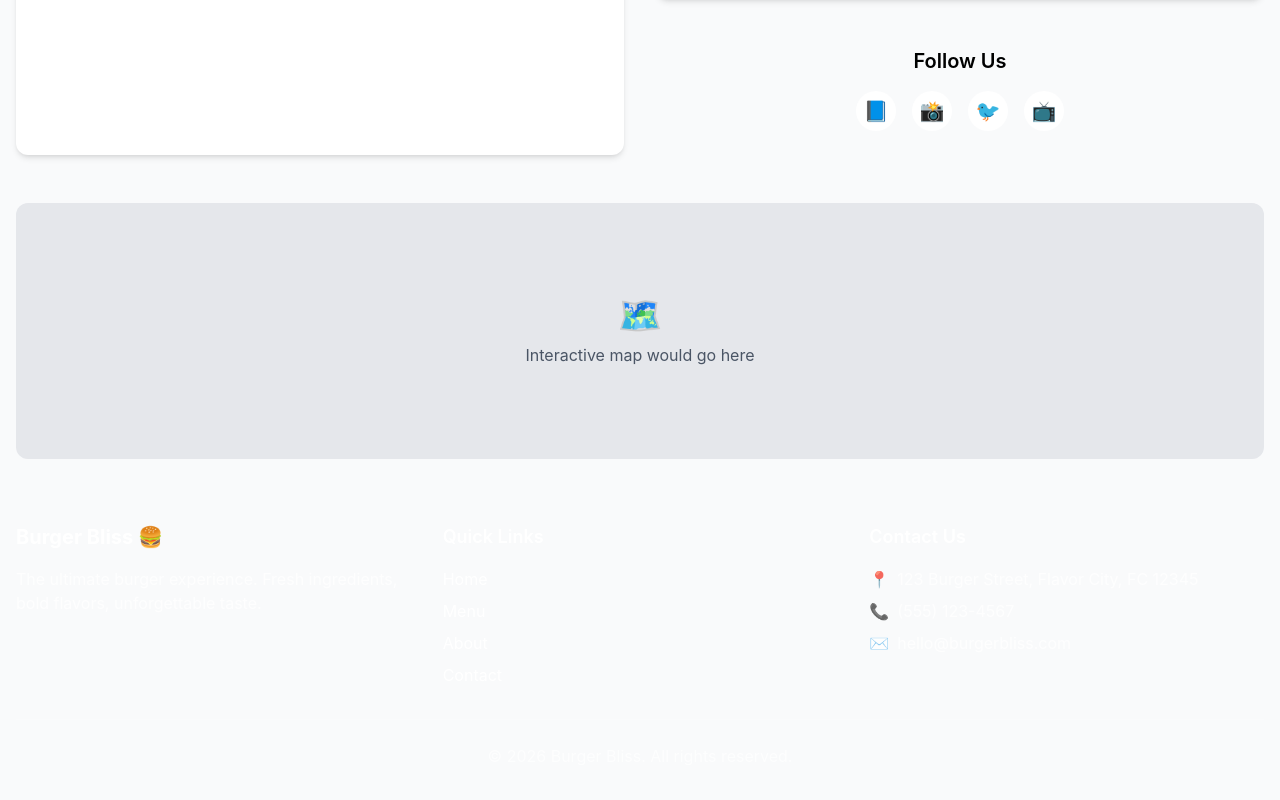
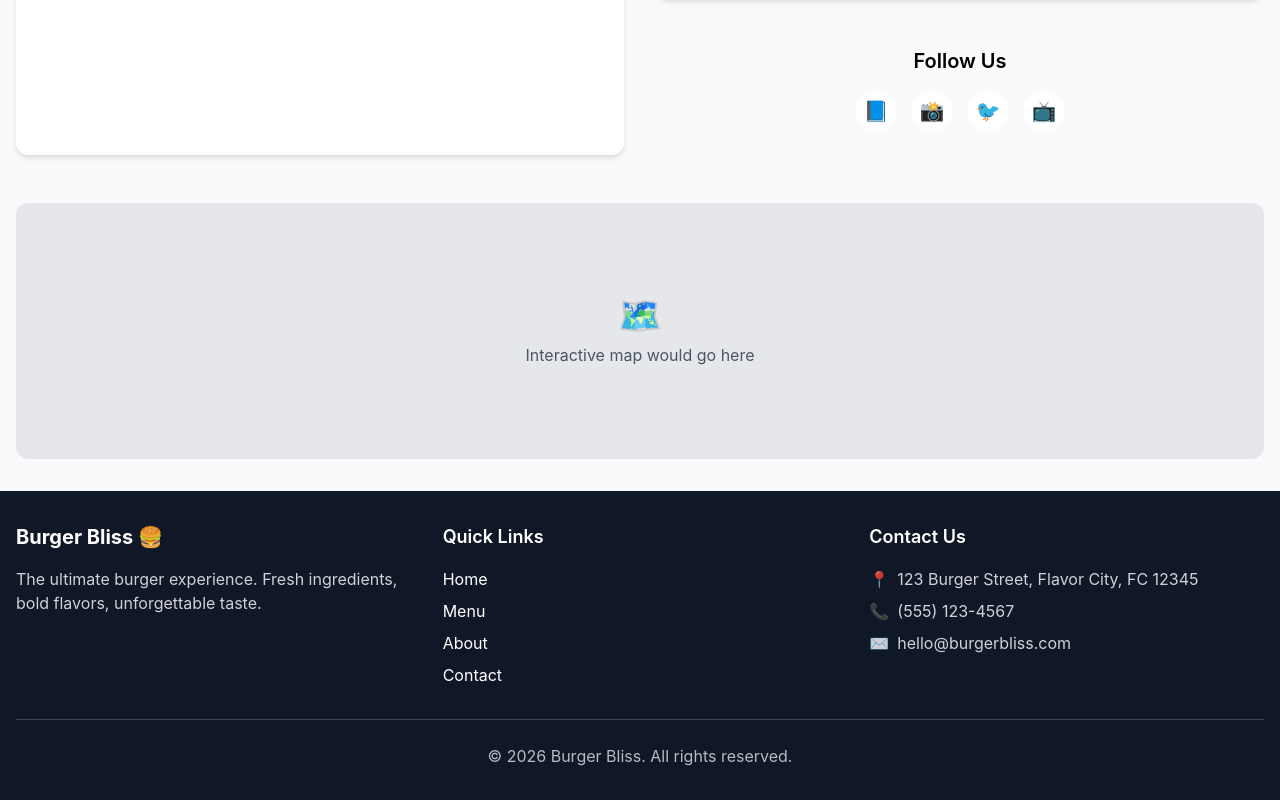
Before and after one commit to martinsantaclara/burger-bliss, a React (Vite) app: page /contact in a window 1280 px wide. Shown: the part 693-1493 px from the top of the page. Built offline with nearby package versions, Linux system fonts and the light colour scheme.

Commit message:
Style: set Footer background to dark gray

```diff
--- a/src/components/Footer.tsx
+++ b/src/components/Footer.tsx
@@ -15,7 +15,7 @@ const Footer = () => {
   };
 
   return (
-    <footer className="bg-hamburger-meat py-8 mt-auto text-white">
+    <footer className="bg-gray-900 py-8 mt-auto text-white">
       <div className="container mx-auto px-4">
         <div className="grid grid-cols-1 md:grid-cols-3 gap-8">
           <div>
```
